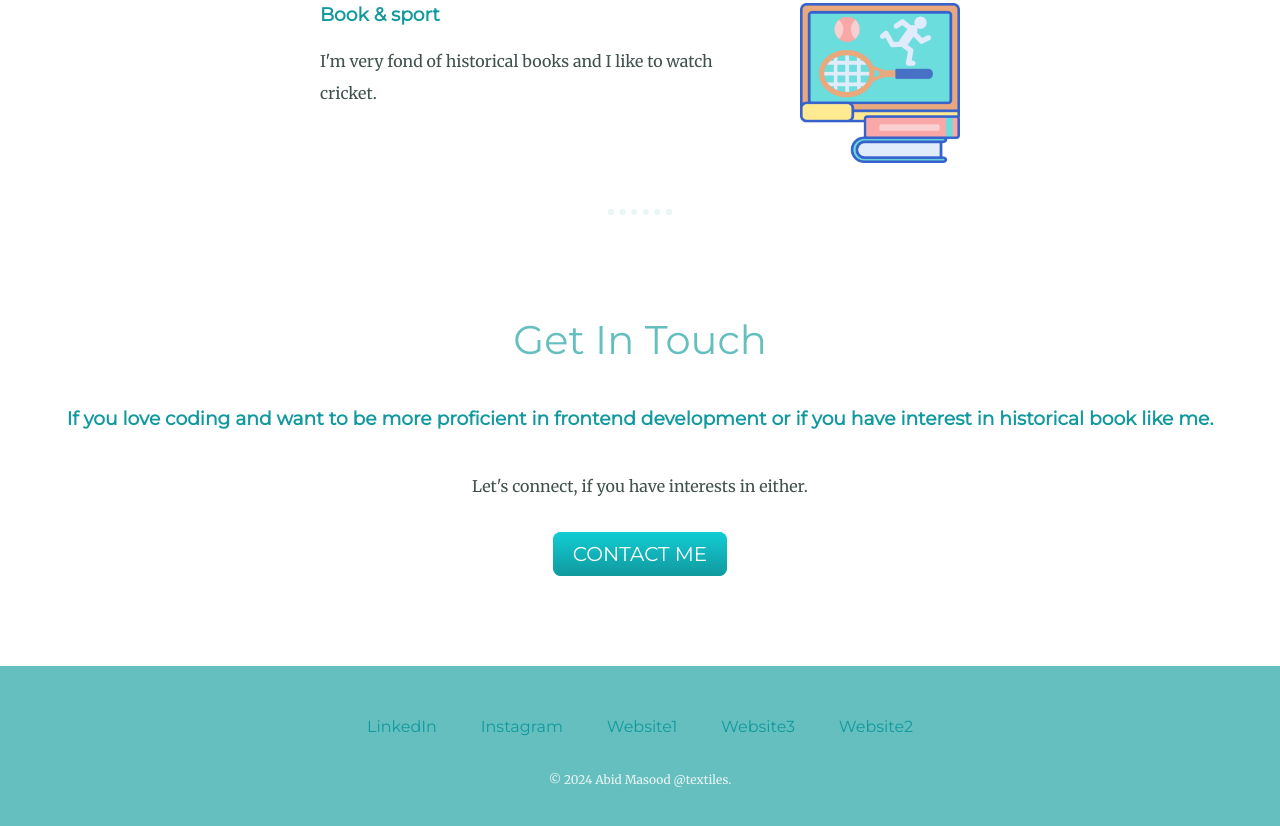
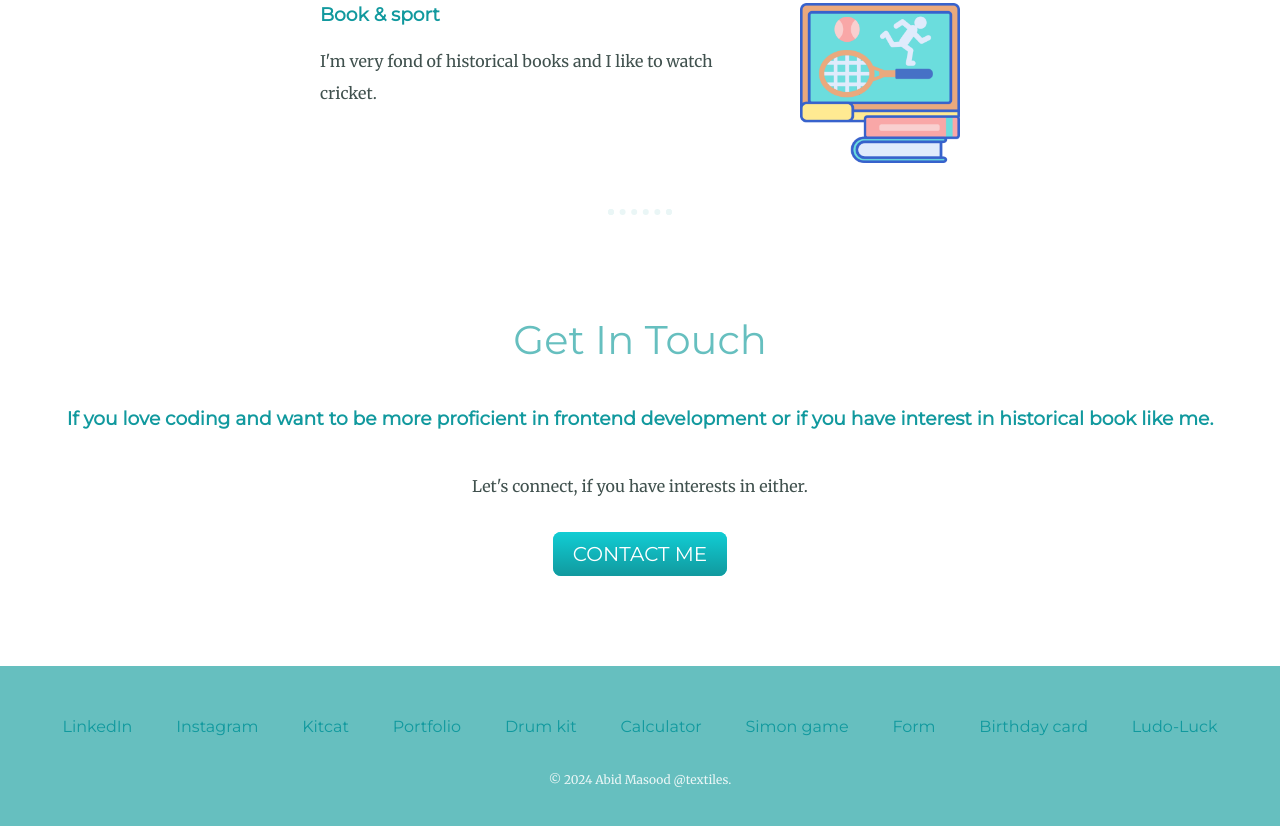
Before and after one commit to abidalig/mycv, a plain HTML site: page index.html in a window 1280 px wide. Shown: the part 2034-2860 px from the top of the page. Drawn offline with Linux system fonts and the light colour scheme.

Commit message:
Update index.html
added new file links

```diff
--- a/index.html
+++ b/index.html
@@ -51,9 +51,15 @@
     <div class="bottom-container">
       <a class="footer-link" href="https://www.linkedin.com/in/abid-masood-b102391a9/">LinkedIn</a>
       <a class="footer-link" href="https://www.Instagram.com/abid__masood/">Instagram</a>
-      <a class="footer-link" href="https://abidalig.github.io/Kitcat/">Website1</a>
-      <a class="footer-link" href="https://abidalig.github.io/tauseef/">Website3</a>
-      <a class="footer-link" href="https://abidalig.github.io/DrumKit/">Website2</a>
+      <a class="footer-link" href="https://abidalig.github.io/Kitcat/">Kitcat</a>
+      <a class="footer-link" href="https://abidalig.github.io/tauseef/">Portfolio</a>
+      <a class="footer-link" href="https://abidalig.github.io/DrumKit/">Drum kit</a>
+      <a class="footer-link" href="https://abidalig.github.io/calculator-react/">Calculator</a>
+      <a class="footer-link" href="https://abidalig.github.io/Simon-game/">Simon game</a>
+      <a class="footer-link" href="https://abidalig.github.io/instant-input-Validation-using-javascript/">Form</a>
+      <a class="footer-link" href="https://abidalig.github.io/ozf/">Birthday card</a>
+      <a class="footer-link" href="https://abidalig.github.io/ozf/">Ludo-Luck</a>
+
 
 
       <p class="copyright">© 2024 Abid Masood @textiles.</p>
```
